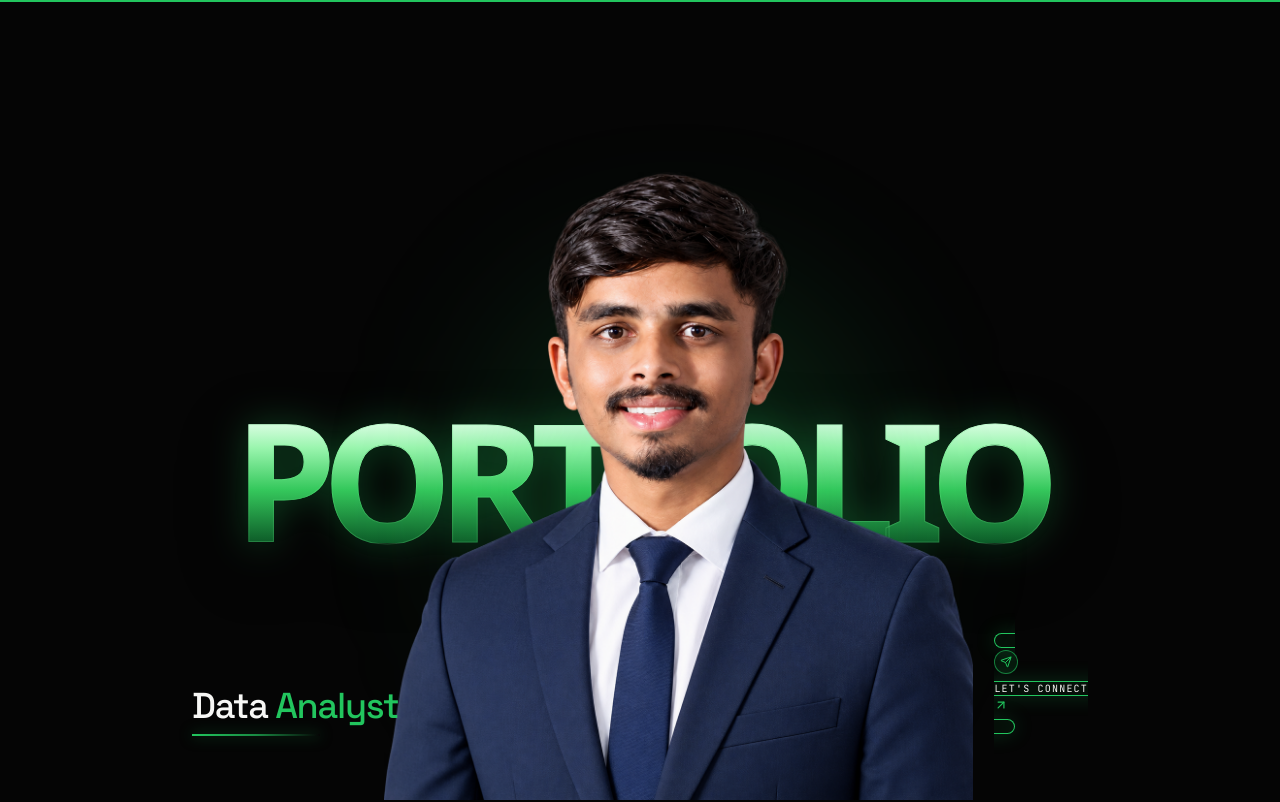
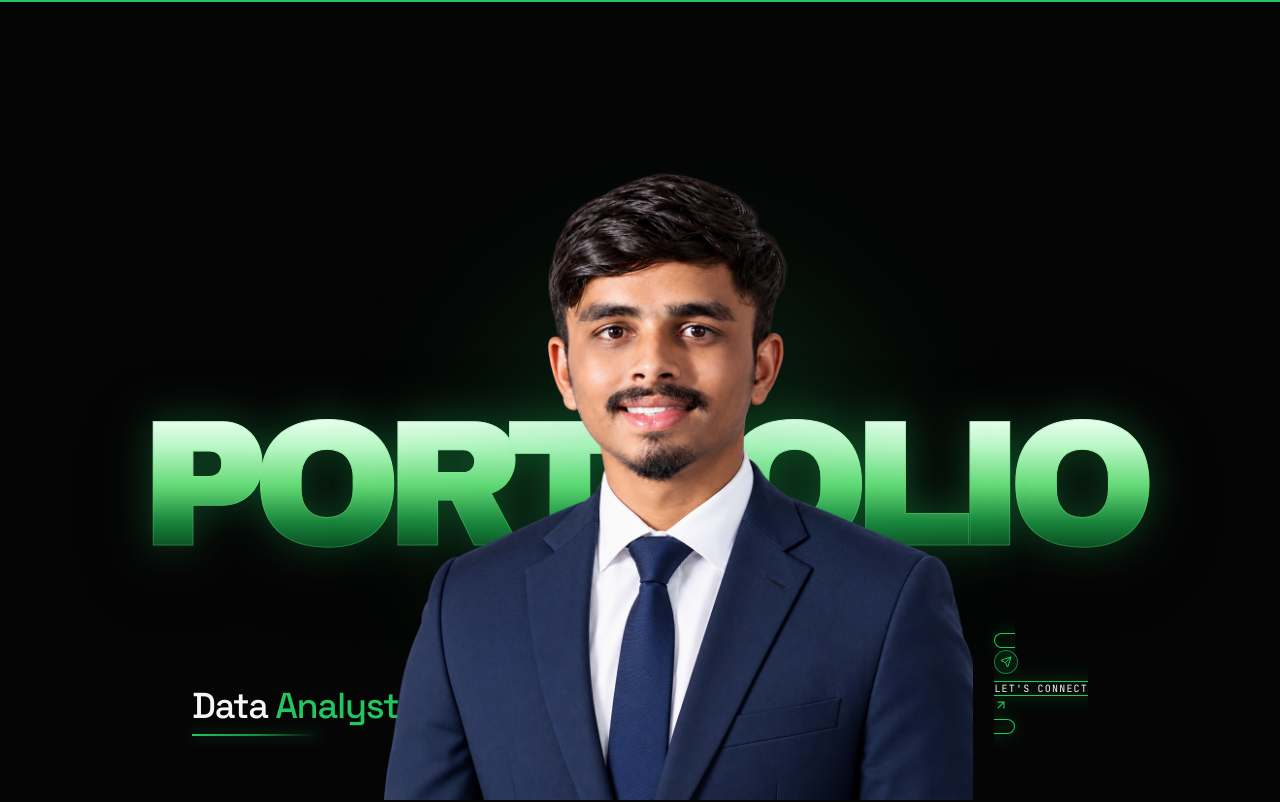
Before and after one commit to bhaskar-nb/portfolio, a Next.js app: page / in a window 1280 px wide. Shown: the top 802 px of the page. Built offline with nearby package versions, Linux system fonts and the light colour scheme.

Commit message:
Optimize opening portfolio typography

```diff
--- a/components/Opening.tsx
+++ b/components/Opening.tsx
@@ -15,14 +15,15 @@ export default function Opening() {
           animate={{ opacity: 1, scale: 1 }}
           transition={{ duration: 1.1, ease: [0.22, 1, 0.36, 1] }}
           aria-hidden="true"
-          className="pointer-events-none absolute inset-x-0 top-[52%] z-0 -translate-y-1/2 select-none whitespace-nowrap text-center font-sans text-[clamp(4.2rem,12.7vw,15.5rem)] font-black uppercase leading-[0.78] tracking-[-0.085em]"
+          className="pointer-events-none absolute inset-x-0 top-[52%] z-0 -translate-y-1/2 select-none whitespace-nowrap text-center text-[clamp(4.2rem,14vw,17rem)] font-black uppercase leading-[0.78] tracking-[-0.095em]"
           style={{
-            background: "linear-gradient(180deg, #ecfff1 0%, #9af5ae 25%, #35c85c 58%, #0d5b28 100%)",
+            fontFamily: '"Arial Black", "Helvetica Neue", Arial, sans-serif',
+            background: "linear-gradient(180deg, #effff3 0%, #b9f7c5 22%, #63d975 50%, #18843b 76%, #063b1a 100%)",
             WebkitBackgroundClip: "text",
             backgroundClip: "text",
             color: "transparent",
-            WebkitTextStroke: "1px rgba(125,255,153,0.22)",
-            filter: "drop-shadow(0 0 18px rgba(34,197,94,0.30)) drop-shadow(0 18px 32px rgba(0,0,0,0.48))",
+            WebkitTextStroke: "1px rgba(125,255,153,0.24)",
+            filter: "drop-shadow(0 0 20px rgba(34,197,94,0.34)) drop-shadow(0 16px 30px rgba(0,0,0,0.5))",
           }}
         >
           PORTFOLIO
```
